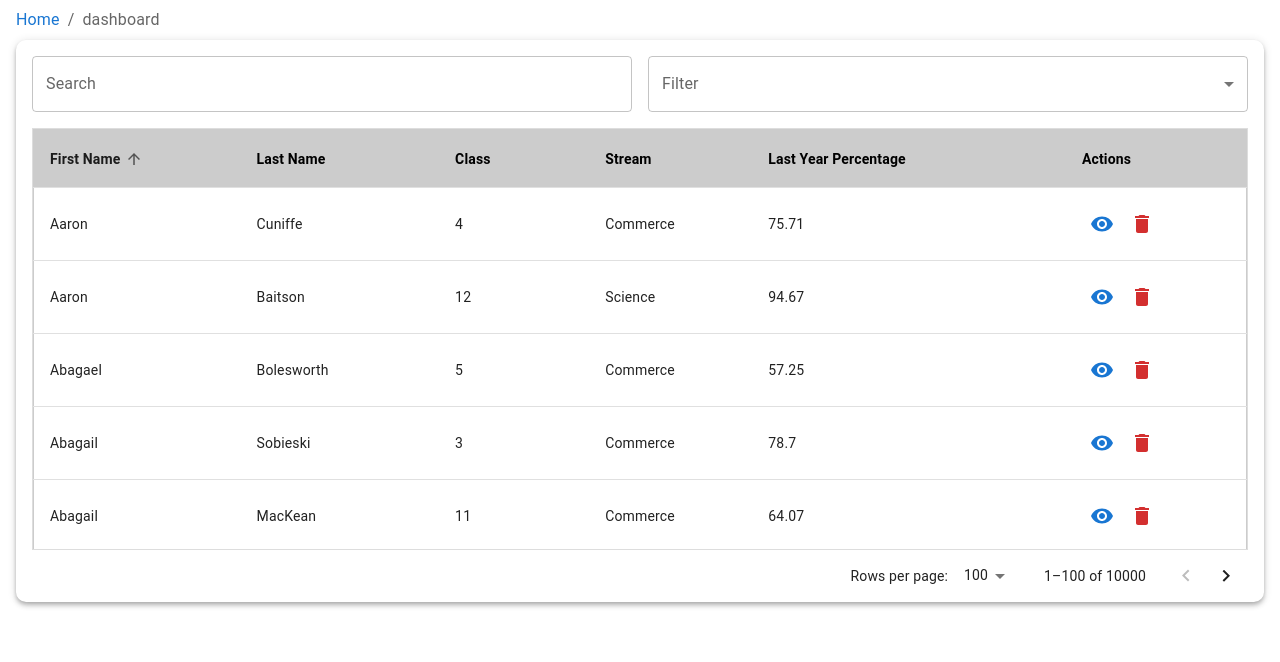
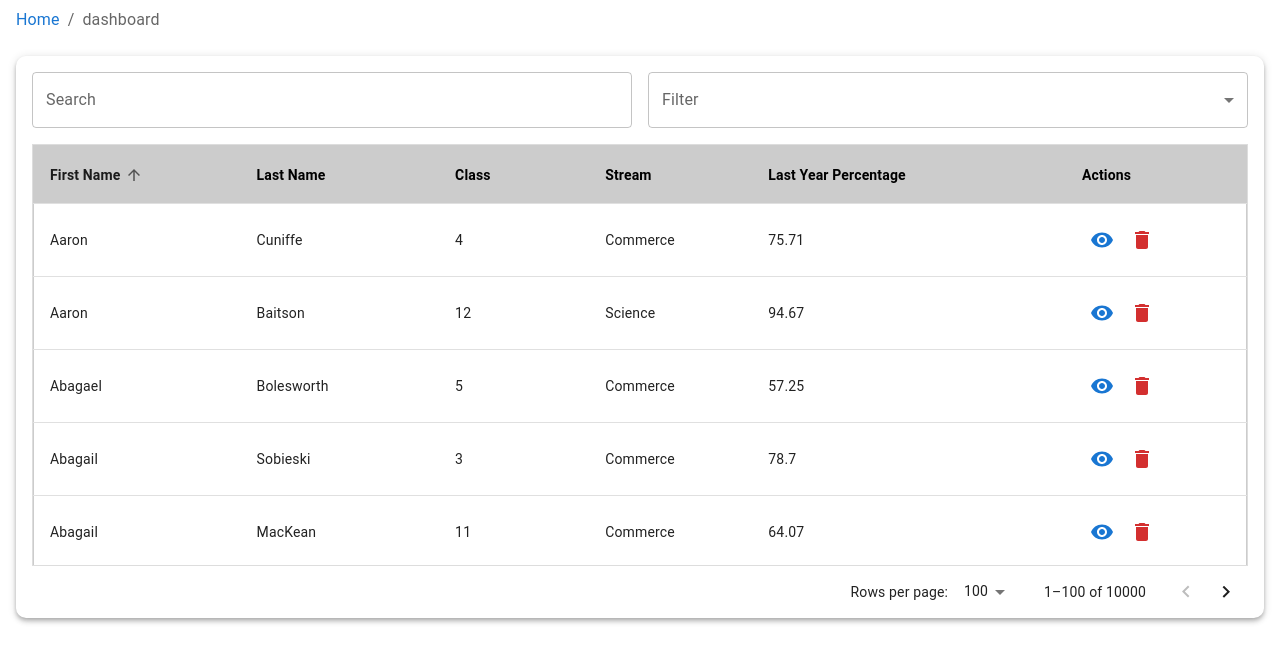
Before and after one commit to rijurekh24/Student-Management-Dashboard, a React (Vite) app: page /dashboard in a window 1280 px wide. Shown: the top 662 px of the page. Built offline with nearby package versions, Linux system fonts and the light colour scheme.

Commit message:
routing added

```diff
--- a/App.jsx
+++ b/App.jsx
@@ -1,5 +1,5 @@
 import React from "react";
-import { Container, Typography, Breadcrumbs, Link, Box } from "@mui/material";
+import { Typography, Breadcrumbs, Link, Box } from "@mui/material";
 import {
   BrowserRouter as Router,
   Route,
--- a/src/components/StudentTable.jsx
+++ b/src/components/StudentTable.jsx
@@ -120,6 +120,7 @@ const StudentTable = () => {
         borderRadius: "10px",
         mb: 3,
         pt: 2,
+        mt: 3,
       }}
     >
       <Grid container spacing={2}>
```
